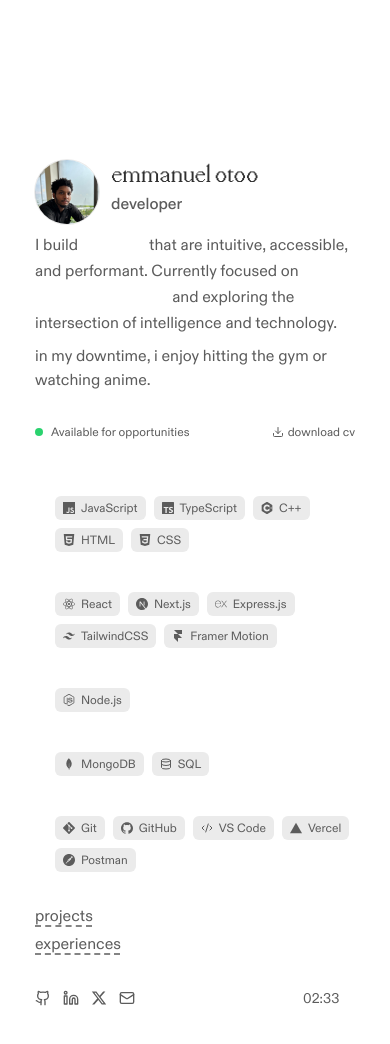
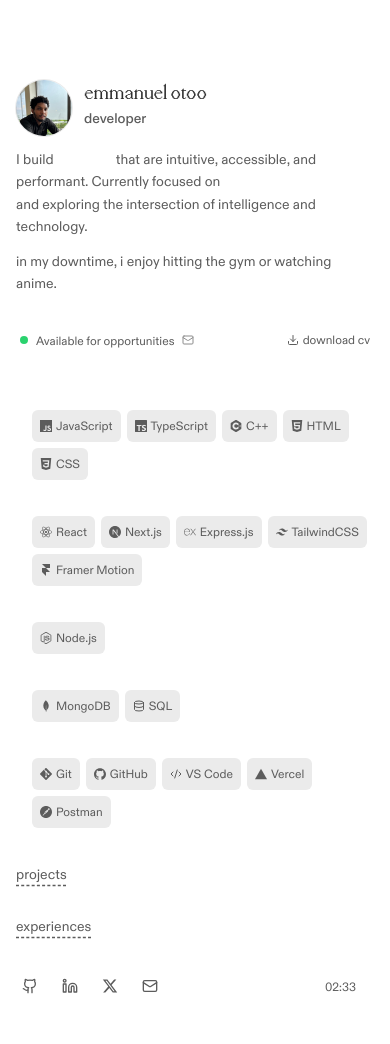
Before and after one commit to emmanuelotoo/portfolio, a Next.js app: page / in a window 390 px wide. Shown: the top 1044 px of the page. Built offline with nearby package versions, Linux system fonts and the light colour scheme.

Commit message:
Enhance accessibility and responsiveness across components, improve touch targets, and ensure smooth scrolling

```diff
--- a/src/app/globals.css
+++ b/src/app/globals.css
@@ -39,4 +39,24 @@ body {
   background: var(--background);
   color: var(--foreground);
   font-family: var(--font-diatype);
+  overflow-x: hidden;
 }
+
+/* Improve touch targets and accessibility */
+@media (max-width: 768px) {
+  * {
+    -webkit-tap-highlight-color: transparent;
+  }
+}
+
+/* Ensure smooth scrolling */
+html {
+  scroll-behavior: smooth;
+}
+
+/* Better line height for readability on small screens */
+@media (max-width: 640px) {
+  p {
+    line-height: 1.6;
+  }
+}
--- a/src/app/layout.tsx
+++ b/src/app/layout.tsx
@@ -158,7 +158,7 @@ export default function RootLayout({
           dangerouslySetInnerHTML={{ __html: JSON.stringify(jsonLd) }}
         />
         <link rel="canonical" href="https://emmanuelotoo.dev" />
-        <meta name="viewport" content="width=device-width, initial-scale=1" />
+        <meta name="viewport" content="width=device-width, initial-scale=1, maximum-scale=5, user-scalable=yes" />
         <meta name="theme-color" content="#111111" />
         <link rel="apple-touch-icon" href="/apple-touch-icon.png" />
         <link rel="icon" href="/favicon.ico" />
--- a/src/app/page.tsx
+++ b/src/app/page.tsx
@@ -6,9 +6,9 @@ import { Skills } from "@/components/skills";
 
 export default function Home() {
   return (
-    <div className="flex max-w-full flex-col py-40 md:py-52">
+    <div className="flex max-w-full flex-col py-20 px-4 sm:py-32 md:py-40 lg:py-52">
       <div className="flex flex-grow items-center justify-center">
-        <div className="flex w-full max-w-xs flex-col gap-8 md:max-w-lg">
+        <div className="flex w-full max-w-sm sm:max-w-md md:max-w-lg lg:max-w-xl flex-col gap-6 sm:gap-7 md:gap-8">
           <Main />
           <Status />
           <Skills />
--- a/src/components/footer.tsx
+++ b/src/components/footer.tsx
@@ -4,22 +4,42 @@ import { Time } from "./time";
 
 export const Footer = () => {
   return (
-    <footer className="flex items-center justify-between">
-      <div className="flex items-center gap-3">
-        <a href="https://github.com/emmanuelotoo" target="_blank" rel="noopener noreferrer">
-          <Github className="text-secondary-foreground size-4 transition-colors duration-300 hover:text-white" />
+    <footer className="flex items-center justify-between gap-4">
+      <div className="flex items-center gap-3 sm:gap-4">
+        <a
+          href="https://github.com/emmanuelotoo"
+          target="_blank"
+          rel="noopener noreferrer"
+          className="p-2 -m-2 min-h-[44px] min-w-[44px] flex items-center justify-center"
+        >
+          <Github className="text-secondary-foreground size-4 sm:size-5 transition-colors duration-300 hover:text-white" />
         </a>
-        <a href="https://www.linkedin.com/in/emmanuel-thisara-otoo-6b9a291b0/" target="_blank" rel="noopener noreferrer">
-          <Linkedin className="text-secondary-foreground size-4 transition-colors duration-300 hover:text-white" />
+        <a
+          href="https://www.linkedin.com/in/emmanuel-thisara-otoo-6b9a291b0/"
+          target="_blank"
+          rel="noopener noreferrer"
+          className="p-2 -m-2 min-h-[44px] min-w-[44px] flex items-center justify-center"
+        >
+          <Linkedin className="text-secondary-foreground size-4 sm:size-5 transition-colors duration-300 hover:text-white" />
         </a>
-        <a href="https://x.com/emmanuelotoo_" target="_blank" rel="noopener noreferrer">
-          <FaXTwitter className="text-secondary-foreground size-4 transition-colors duration-300 hover:text-white" />
+        <a
+          href="https://x.com/emmanuelotoo_"
+          target="_blank"
+          rel="noopener noreferrer"
+          className="p-2 -m-2 min-h-[44px] min-w-[44px] flex items-center justify-center"
+        >
+          <FaXTwitter className="text-secondary-foreground size-4 sm:size-5 transition-colors duration-300 hover:text-white" />
         </a>
-        <a href="mailto:eotoo218@gmail.com" target="_blank" rel="noopener noreferrer">
-          <Mail className="text-secondary-foreground size-4 transition-colors duration-300 hover:text-white" />
+        <a
+          href="mailto:eotoo218@gmail.com"
+          target="_blank"
+          rel="noopener noreferrer"
+          className="p-2 -m-2 min-h-[44px] min-w-[44px] flex items-center justify-center"
+        >
+          <Mail className="text-secondary-foreground size-4 sm:size-5 transition-colors duration-300 hover:text-white" />
         </a>
       </div>
-      <div className="text-sm">
+      <div className="text-xs sm:text-sm">
         <div className="text-secondary-foreground">
           <Time />
         </div>
--- a/src/components/main.tsx
+++ b/src/components/main.tsx
@@ -25,10 +25,10 @@ export const Main = () => {
 
   return (
     <section className="flex-grow">
-      <div className="flex items-center justify-between mb-2">
-        <div className="flex items-center gap-3">
+      <div className="flex items-center justify-between mb-3 sm:mb-4">
+        <div className="flex items-center gap-3 sm:gap-4">
           <motion.div
-            className="relative w-16 h-16 rounded-full overflow-hidden ring-1 ring-surface"
+            className="relative w-14 h-14 sm:w-16 sm:h-16 md:w-18 md:h-18 rounded-full overflow-hidden ring-1 ring-surface"
             whileHover={{ scale: 1.05 }}
             transition={{ duration: 0.2 }}
           >
@@ -42,13 +42,13 @@ export const Main = () => {
           </motion.div>
           <div className="flex flex-col">
             <motion.h1
-              className="font-ppModwest text-2xl cursor-default"
+              className="font-ppModwest text-xl sm:text-2xl md:text-3xl cursor-default"
               whileHover={{ scale: 1.02 }}
               transition={{ duration: 0.2 }}
             >
               emmanuel otoo
             </motion.h1>
-            <h2 className="text-secondary-foreground mb-2 font-medium overflow-hidden">
+            <h2 className="text-secondary-foreground mb-2 font-medium overflow-hidden text-sm sm:text-base">
             <AnimatePresence mode="wait">
               <motion.span
                 key={roles[index]}
@@ -77,14 +77,14 @@ export const Main = () => {
         </a> */}
       </div>
 
-      <p className="mb-2 text-secondary-foreground leading-relaxed">
+      <p className="mb-3 sm:mb-4 text-secondary-foreground leading-relaxed text-sm sm:text-base">
         I build <span className="text-white">solutions</span> that are
         intuitive, accessible, and performant. Currently focused on
         <span className="text-white"> full-stack development</span> and
         exploring the intersection of intelligence and technology.
       </p>
 
-      <p className="text-secondary-foreground">{`in my downtime, i enjoy hitting the gym or watching anime.`}</p>
+      <p className="text-secondary-foreground text-sm sm:text-base">{`in my downtime, i enjoy hitting the gym or watching anime.`}</p>
 
 
     </section>
--- a/src/components/navbar.tsx
+++ b/src/components/navbar.tsx
@@ -2,16 +2,16 @@ import Link from "next/link";
 
 export const Navbar = () => {
   return (
-    <div className="flex flex-col gap-1">
+    <div className="flex flex-col gap-2 sm:gap-3">
       <Link
         href="/projects"
-        className="text-secondary-foreground transition-all duration-300 hover:text-white hover:translate-x-1 underline decoration-dashed underline-offset-[5px]"
+        className="text-secondary-foreground transition-all duration-300 hover:text-white hover:translate-x-1 underline decoration-dashed underline-offset-[5px] py-2 text-sm sm:text-base min-h-[44px] flex items-center"
       >
         projects
       </Link>
       <Link
         href="/experiences"
-        className="text-secondary-foreground transition-all duration-300 hover:text-white hover:translate-x-1 underline decoration-dashed underline-offset-[5px]"
+        className="text-secondary-foreground transition-all duration-300 hover:text-white hover:translate-x-1 underline decoration-dashed underline-offset-[5px] py-2 text-sm sm:text-base min-h-[44px] flex items-center"
       >
         experiences
       </Link>
--- a/src/components/skills.tsx
+++ b/src/components/skills.tsx
@@ -29,70 +29,70 @@ export const Skills = () => {
   const skillCategories = [
     {
       title: "Languages",
-      icon: <Code className="w-3 h-3" />,
+      icon: <Code className="w-3 h-3 sm:w-4 sm:h-4" />,
       skills: [
-        { name: "JavaScript", icon: <SiJavascript className="w-3 h-3" /> },
-        { name: "TypeScript", icon: <SiTypescript className="w-3 h-3" /> },
-        { name: "C++", icon: <SiCplusplus className="w-3 h-3" /> },
-        { name: "HTML", icon: <SiHtml5 className="w-3 h-3" /> },
-        { name: "CSS", icon: <SiCss3 className="w-3 h-3" /> },
+        { name: "JavaScript", icon: <SiJavascript className="w-3 h-3 sm:w-4 sm:h-4" /> },
+        { name: "TypeScript", icon: <SiTypescript className="w-3 h-3 sm:w-4 sm:h-4" /> },
+        { name: "C++", icon: <SiCplusplus className="w-3 h-3 sm:w-4 sm:h-4" /> },
+        { name: "HTML", icon: <SiHtml5 className="w-3 h-3 sm:w-4 sm:h-4" /> },
+        { name: "CSS", icon: <SiCss3 className="w-3 h-3 sm:w-4 sm:h-4" /> },
       ]
     },
     {
       title: "Frameworks / Libraries",
-      icon: <Globe className="w-3 h-3" />,
+      icon: <Globe className="w-3 h-3 sm:w-4 sm:h-4" />,
       skills: [
-        { name: "React", icon: <SiReact className="w-3 h-3" /> },
-        { name: "Next.js", icon: <SiNextdotjs className="w-3 h-3" /> },
-        { name: "Express.js", icon: <SiExpress className="w-3 h-3" /> },
-        { name: "TailwindCSS", icon: <SiTailwindcss className="w-3 h-3" /> },
-        { name: "Framer Motion", icon: <SiFramer className="w-3 h-3" /> },
+        { name: "React", icon: <SiReact className="w-3 h-3 sm:w-4 sm:h-4" /> },
+        { name: "Next.js", icon: <SiNextdotjs className="w-3 h-3 sm:w-4 sm:h-4" /> },
+        { name: "Express.js", icon: <SiExpress className="w-3 h-3 sm:w-4 sm:h-4" /> },
+        { name: "TailwindCSS", icon: <SiTailwindcss className="w-3 h-3 sm:w-4 sm:h-4" /> },
+        { name: "Framer Motion", icon: <SiFramer className="w-3 h-3 sm:w-4 sm:h-4" /> },
       ]
     },
     {
       title: "Backend & Runtime",
-      icon: <Server className="w-3 h-3" />,
+      icon: <Server className="w-3 h-3 sm:w-4 sm:h-4" />,
       skills: [
-        { name: "Node.js", icon: <SiNodedotjs className="w-3 h-3" /> },
+        { name: "Node.js", icon: <SiNodedotjs className="w-3 h-3 sm:w-4 sm:h-4" /> },
       ]
     },
     {
       title: "Database",
-      icon: <Database className="w-3 h-3" />,
+      icon: <Database className="w-3 h-3 sm:w-4 sm:h-4" />,
       skills: [
-        { name: "MongoDB", icon: <SiMongodb className="w-3 h-3" /> },
-        { name: "SQL", icon: <Database className="w-3 h-3" /> },
+        { name: "MongoDB", icon: <SiMongodb className="w-3 h-3 sm:w-4 sm:h-4" /> },
+        { name: "SQL", icon: <Database className="w-3 h-3 sm:w-4 sm:h-4" /> },
       ]
     },
     {
       title: "Developer Tools",
-      icon: <Wrench className="w-3 h-3" />,
+      icon: <Wrench className="w-3 h-3 sm:w-4 sm:h-4" />,
       skills: [
-        { name: "Git", icon: <SiGit className="w-3 h-3" /> },
-        { name: "GitHub", icon: <SiGithub className="w-3 h-3" /> },
-        { name: "VS Code", icon: <Code2 className="w-3 h-3" /> },
-        { name: "Vercel", icon: <SiVercel className="w-3 h-3" /> },
-        { name: "Postman", icon: <SiPostman className="w-3 h-3" /> },
+        { name: "Git", icon: <SiGit className="w-3 h-3 sm:w-4 sm:h-4" /> },
+        { name: "GitHub", icon: <SiGithub className="w-3 h-3 sm:w-4 sm:h-4" /> },
+        { name: "VS Code", icon: <Code2 className="w-3 h-3 sm:w-4 sm:h-4" /> },
+        { name: "Vercel", icon: <SiVercel className="w-3 h-3 sm:w-4 sm:h-4" /> },
+        { name: "Postman", icon: <SiPostman className="w-3 h-3 sm:w-4 sm:h-4" /> },
       ]
     }
   ];
 
   return (
-    <div className="space-y-4">
+    <div className="space-y-3 sm:space-y-4">
       {skillCategories.map((category) => (
-        <div key={category.title} className="space-y-2">
-          <div className="flex items-center gap-2 text-xs font-medium text-white">
+        <div key={category.title} className="space-y-2 sm:space-y-3">
+          <div className="flex items-center gap-2 text-xs sm:text-sm font-medium text-white">
             {category.icon}
             <span>&lt; {category.title} /&gt;</span>
           </div>
-          <div className="flex flex-wrap gap-2 ml-5">
+          <div className="flex flex-wrap gap-1.5 sm:gap-2 ml-4 sm:ml-5">
             {category.skills.map((skill) => (
               <span
                 key={skill.name}
-                className="flex items-center gap-1.5 px-2 py-1 text-xs text-secondary-foreground bg-surface rounded-md hover:bg-surface/70 transition-colors cursor-default"
+                className="flex items-center gap-1 sm:gap-1.5 px-2 sm:px-3 py-1 sm:py-1.5 text-xs sm:text-sm text-secondary-foreground bg-surface rounded-md hover:bg-surface/70 transition-colors cursor-default min-h-[32px] sm:min-h-[36px]"
               >
                 {skill.icon}
-                {skill.name}
+                <span className="whitespace-nowrap">{skill.name}</span>
               </span>
             ))}
           </div>
--- a/src/components/status.tsx
+++ b/src/components/status.tsx
@@ -1,18 +1,22 @@
-import { Download } from "lucide-react";
+import { Download, Mail } from "lucide-react";
 
 export const Status = () => (
-  <div className="flex items-center justify-between">
-    <div className="flex items-center gap-2 text-xs text-secondary-foreground">
-      <div className="w-2 h-2 bg-green-500 rounded-full animate-pulse" />
-      Available for opportunities
-    </div>
+  <div className="flex items-center justify-between gap-2 sm:gap-4">
+    <a
+      href="mailto:eotoo218@gmail.com"
+      className="flex items-center gap-2 text-xs sm:text-sm text-secondary-foreground hover:text-white transition-colors duration-300 group py-2 px-1 min-h-[44px]"
+    >
+      <div className="w-2 h-2 bg-green-500 rounded-full animate-pulse flex-shrink-0" />
+      <span className="leading-tight">Available for opportunities</span>
+      <Mail className="w-3 h-3 sm:w-4 sm:h-4 opacity-70 group-hover:opacity-100 transition-opacity duration-300 flex-shrink-0" />
+    </a>
     <a
       href="/cv.pdf"
       download="Emmanuel_Otoo_CV.pdf"
-      className="flex items-center gap-1 text-xs text-secondary-foreground hover:text-white transition-colors duration-300 group"
+      className="flex items-center gap-1 sm:gap-2 text-xs sm:text-sm text-secondary-foreground hover:text-white transition-colors duration-300 group py-2 px-1 min-h-[44px]"
     >
-      <Download className="w-3 h-3 group-hover:translate-y-0.5 transition-transform duration-300" />
-      download cv
+      <Download className="w-3 h-3 sm:w-4 sm:h-4 group-hover:translate-y-0.5 transition-transform duration-300 flex-shrink-0" />
+      <span className="whitespace-nowrap">download cv</span>
     </a>
   </div>
 );
```
